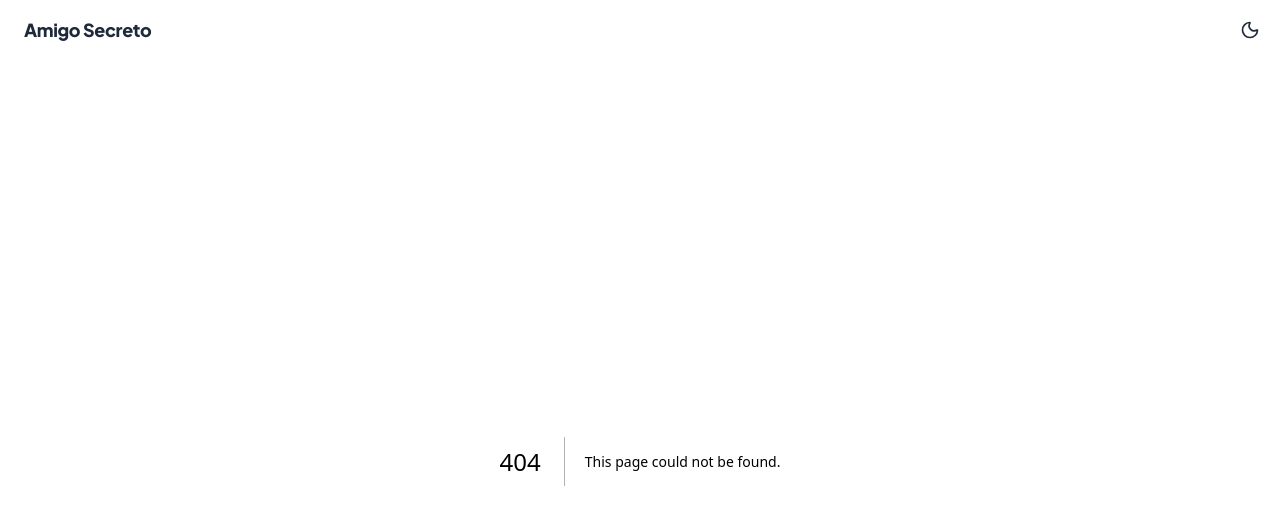
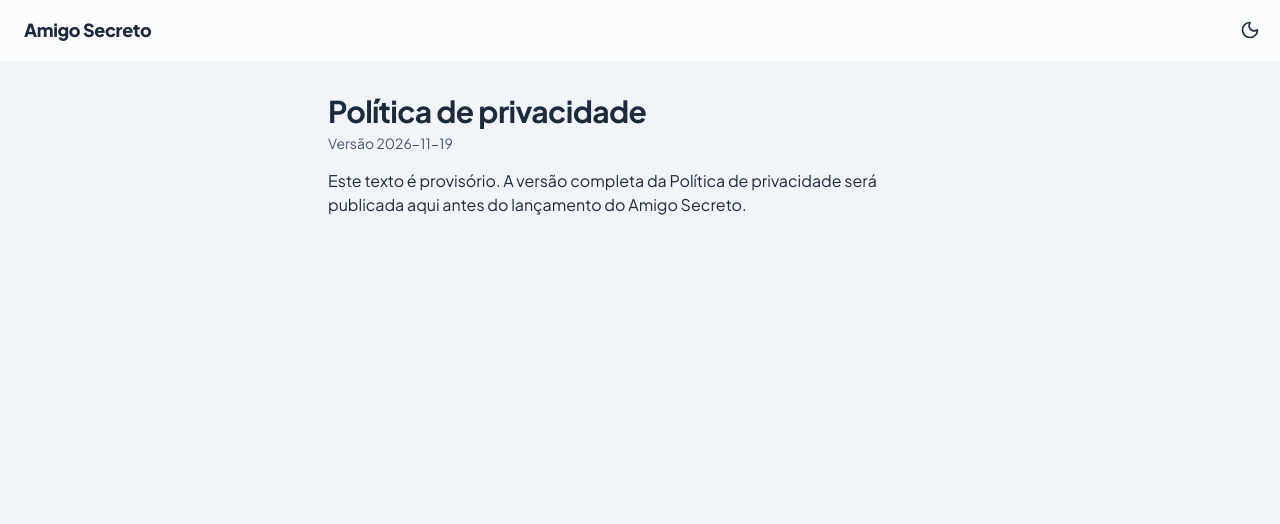
Before and after one commit to adrpnt/amigo-secreto, a Next.js app in the folder apps/web/: page /privacidade in a window 1280 px wide. Before the commit this address had no page. Shown: the top 524 px of the page. Built offline with nearby package versions, Linux system fonts and the light colour scheme.

Commit message:
feat(web): add provisional terms and privacy pages

```diff
--- /dev/null
+++ b/apps/web/src/app/(legal)/legal-document.tsx
@@ -0,0 +1,26 @@
+import { TERMS_VERSION } from '@amigo-secreto/shared';
+import type { ReactNode } from 'react';
+
+// Página provisória de documento legal; o texto final vem com as páginas
+// públicas do site.
+export function LegalDocument({
+  title,
+  children,
+}: {
+  title: string;
+  children: ReactNode;
+}) {
+  return (
+    <main className="mx-auto w-full max-w-2xl px-4 py-8 md:px-6">
+      <article className="flex flex-col gap-4">
+        <header className="flex flex-col gap-1">
+          <h1 className="text-h1">{title}</h1>
+          <p className="text-body-sm text-muted-foreground">
+            Versão {TERMS_VERSION}
+          </p>
+        </header>
+        {children}
+      </article>
+    </main>
+  );
+}
--- /dev/null
+++ b/apps/web/src/app/(legal)/privacidade/page.tsx
@@ -0,0 +1,17 @@
+import type { Metadata } from 'next';
+import { LegalDocument } from '../legal-document';
+
+export const metadata: Metadata = {
+  title: 'Política de privacidade · Amigo Secreto',
+};
+
+export default function PrivacyPage() {
+  return (
+    <LegalDocument title="Política de privacidade">
+      <p className="text-body">
+        Este texto é provisório. A versão completa da Política de privacidade
+        será publicada aqui antes do lançamento do Amigo Secreto.
+      </p>
+    </LegalDocument>
+  );
+}
--- /dev/null
+++ b/apps/web/src/app/(legal)/termos/page.tsx
@@ -0,0 +1,17 @@
+import type { Metadata } from 'next';
+import { LegalDocument } from '../legal-document';
+
+export const metadata: Metadata = {
+  title: 'Termos de uso · Amigo Secreto',
+};
+
+export default function TermsPage() {
+  return (
+    <LegalDocument title="Termos de uso">
+      <p className="text-body">
+        Este texto é provisório. A versão completa dos Termos de uso será
+        publicada aqui antes do lançamento do Amigo Secreto.
+      </p>
+    </LegalDocument>
+  );
+}
```
Also changed, not shown: 2 other files (tests, documents, lock files or other folders).
